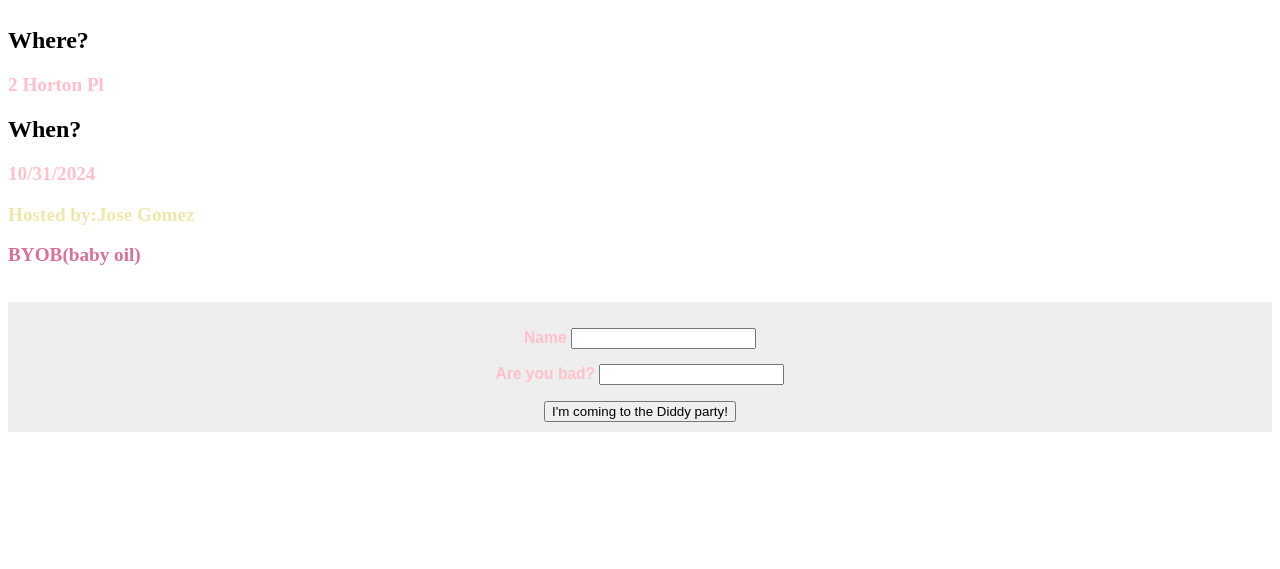
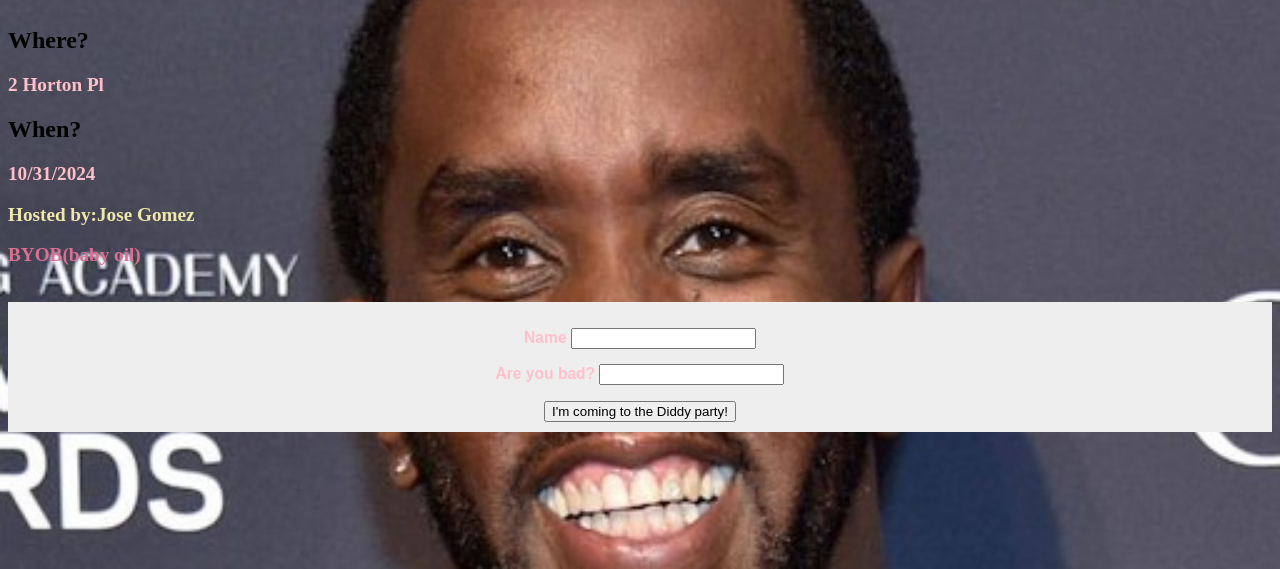
Before and after one commit to jsarab9/jsarab9-github.io, a plain HTML site: page index.html in a window 1280 px wide. Shown: the part 231-800 px from the top of the page. Drawn offline with Linux system fonts and the light colour scheme.

Commit message:
Update style.css

```diff
--- a/style.css
+++ b/style.css
@@ -39,7 +39,7 @@ font-size:larger;}
  }
 
 body {
-    background-image: url('../Images/diddybg.jpg');
+    background-image: url('./diddybg.jpg');
     background-repeat: no-repeat;
     background-size:cover;
 }
```
